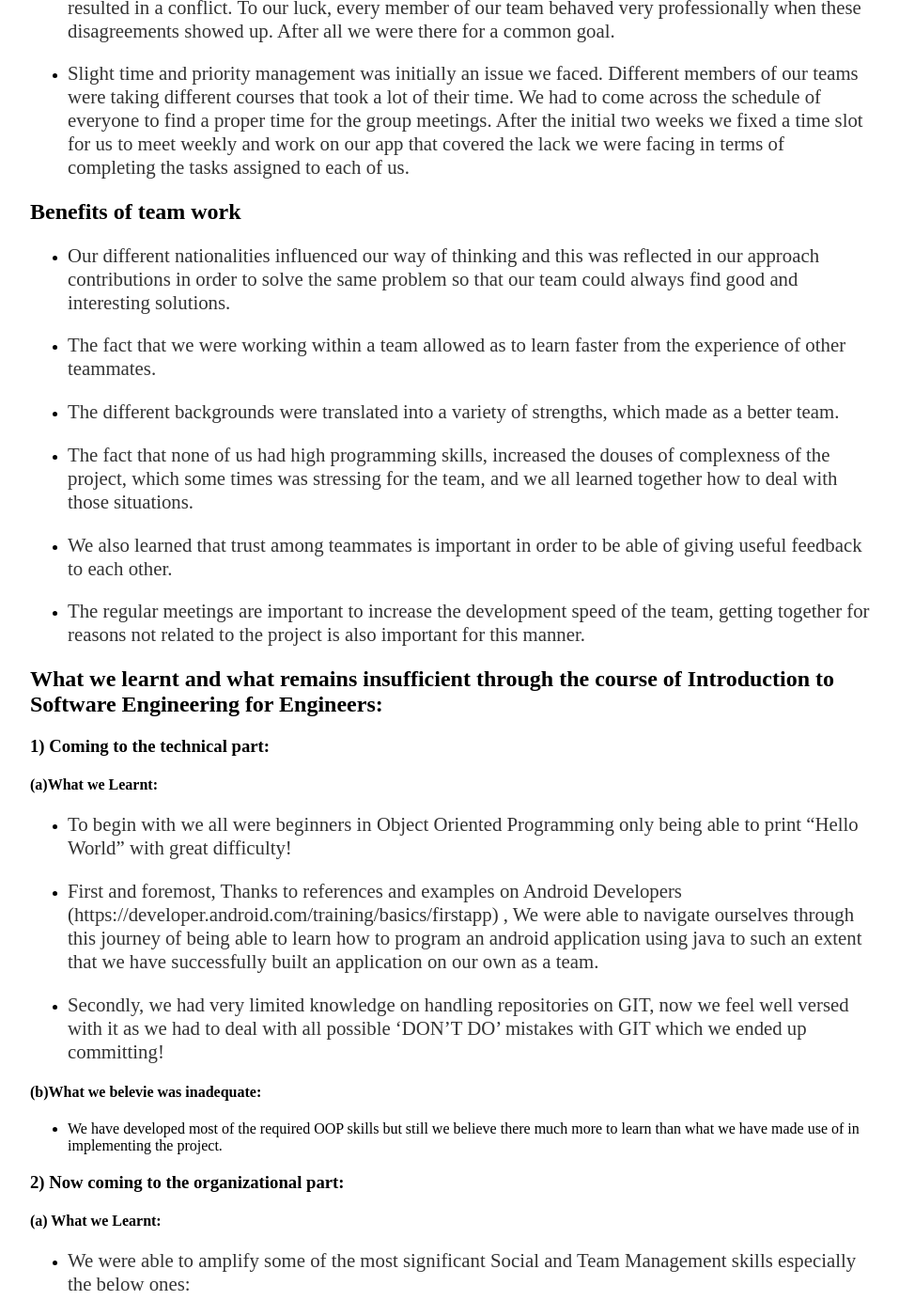
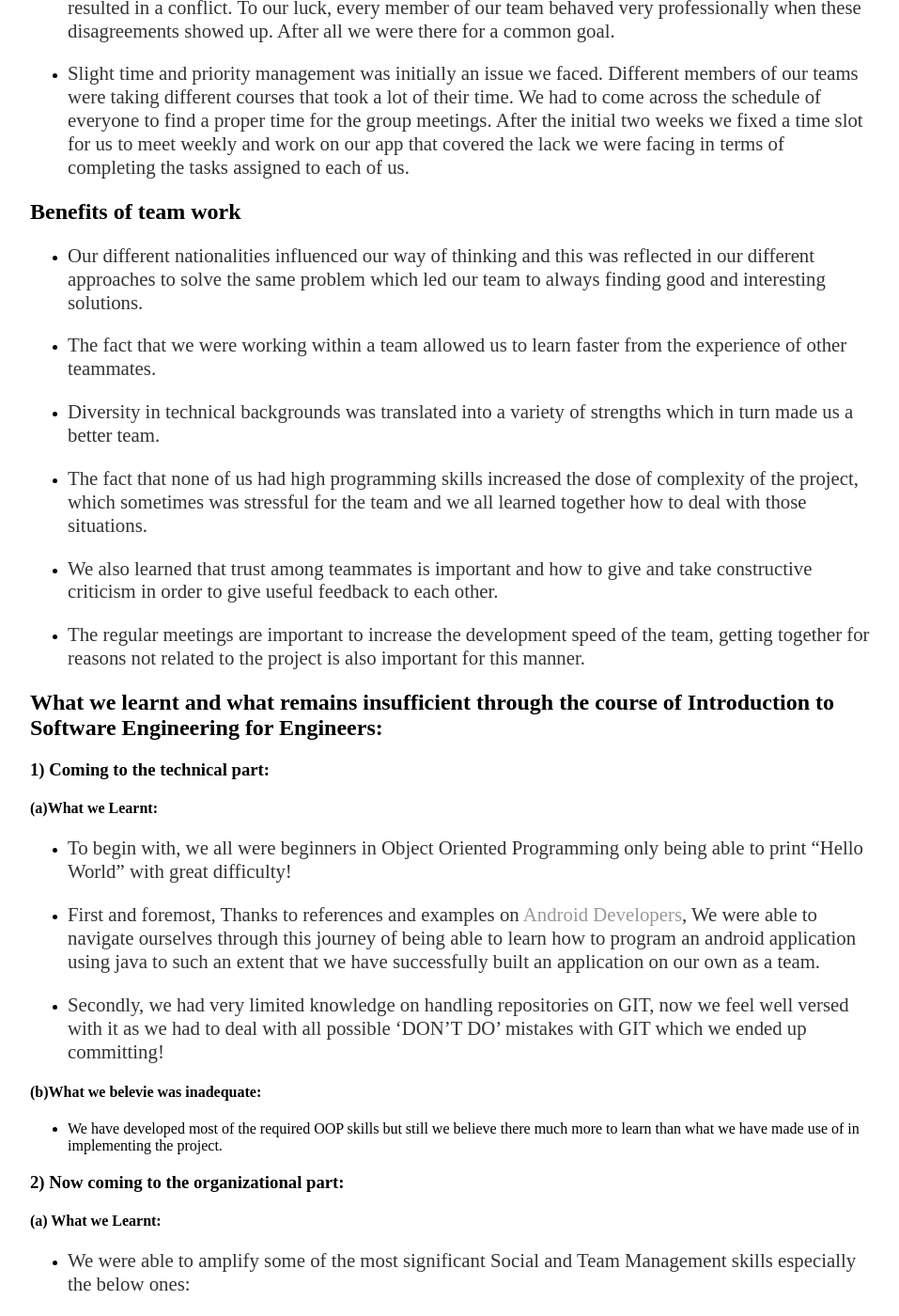
Before and after one commit to NadeemNicoR/TeamProjects, a Jekyll site: the page built from docs/_posts/2019-07-02-ISEE-2019-Reflections & Play Store Entry.md, in a window 1280 px wide and 1400 px high, scrolled down 1634 px. Shown: the whole window at 94% size, without its empty margins (160-1117 px from the left). Built offline with Jekyll 4.4.1, drawn with Linux system fonts in a browser that asks for light colours; our own code applies the rules of GitHub Pages for plain Markdown files.

Commit message:
Link adjusted

```diff
--- a/docs/_posts/2019-07-02-ISEE-2019-Reflections & Play Store Entry.md
+++ b/docs/_posts/2019-07-02-ISEE-2019-Reflections & Play Store Entry.md
@@ -33,15 +33,15 @@ Our team is made of four people with four different educational and professional
 
 ## Benefits of team work
 
-- Our different nationalities influenced our way of thinking and this was reflected in our approach contributions in order to solve the same problem so that our team could always find good and interesting solutions.
+- Our different nationalities influenced our way of thinking and this was reflected in our different approaches to solve the same problem which led our team to always finding good and interesting solutions.
 
-- The fact that we were working within a team allowed as to learn faster from the experience of other teammates.
+- The fact that we were working within a team allowed us to learn faster from the experience of other teammates.
 
-- The different backgrounds were translated into a variety of strengths, which made as a better team.
+- Diversity in technical backgrounds was translated into a variety of strengths which in turn made us a better team.
 
-- The fact that none of us had high programming skills, increased the douses of complexness of the project, which some times was stressing for the team, and we all learned together how to deal with those situations.
+- The fact that none of us had high programming skills increased the dose of complexity of the project, which sometimes was stressful for the team and we all learned together how to deal with those situations.
 
-- We also learned that trust among teammates is important in order to be able of giving useful feedback to each other.
+- We also learned that trust among teammates is important and how to give and take constructive criticism in order to give useful feedback to each other.
 
 - The regular meetings are important to increase the development speed of the team, getting together for reasons not related to the project is also important for this manner.
 
@@ -51,9 +51,9 @@ Our team is made of four people with four different educational and professional
 
 #### (a)What we Learnt:
 
-- To begin with we all were beginners in Object Oriented Programming only being able to print "Hello World" with great difficulty!
+- To begin with, we all were beginners in Object Oriented Programming only being able to print "Hello World" with great difficulty!
 
-- First and foremost, Thanks to references and examples on Android Developers (https://developer.android.com/training/basics/firstapp) , We were able to navigate ourselves through this journey of being able to learn how to program an android application using java to such an extent that we have successfully built an application on our own as a team.
+- First and foremost, Thanks to references and examples on [Android Developers](https://developer.android.com/training/basics/firstapp), We were able to navigate ourselves through this journey of being able to learn how to program an android application using java to such an extent that we have successfully built an application on our own as a team.
 
 - Secondly, we had very limited knowledge on handling repositories on GIT, now we feel well versed with it as we had to deal with all possible 'DON'T DO' mistakes with GIT which we ended up committing!
 
```
